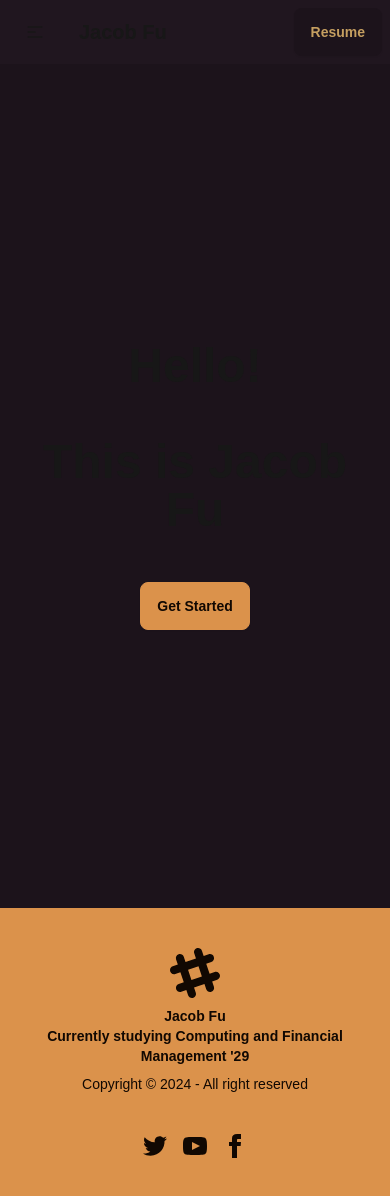
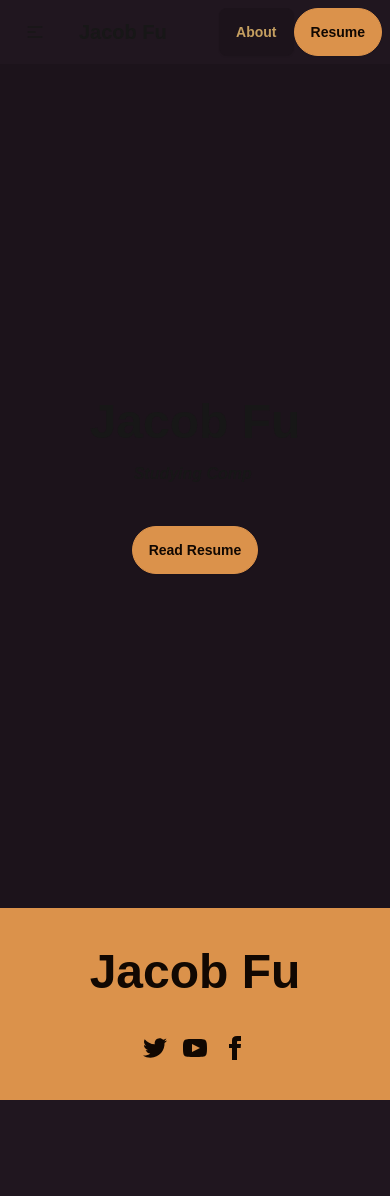
Before and after one commit to FuJacob/jacob-fu, a Next.js app: page / in a window 390 px wide. After the commit the page ends 1100 px from the top, so only its background shows below. Built offline with nearby package versions, Linux system fonts and the light colour scheme.

Commit message:
improved hero

```diff
--- a/package.json
+++ b/package.json
@@ -12,7 +12,8 @@
     "@tailwindcss/typography": "^0.5.15",
     "next": "15.0.3",
     "react": "19.0.0-rc-66855b96-20241106",
-    "react-dom": "19.0.0-rc-66855b96-20241106"
+    "react-dom": "19.0.0-rc-66855b96-20241106",
+    "react-simple-typewriter": "^5.0.1"
   },
   "devDependencies": {
     "daisyui": "^4.12.14",
--- a/src/app/components/Footer.jsx
+++ b/src/app/components/Footer.jsx
@@ -4,7 +4,7 @@ const Footer = () => {
   return (
     <footer className="footer footer-center bg-primary text-primary-content p-10">
       <aside>
-        <svg
+        {/* <svg
           width="50"
           height="50"
           viewBox="0 0 24 24"
@@ -14,12 +14,10 @@ const Footer = () => {
           className="inline-block fill-current"
         >
           <path d="M22.672 15.226l-2.432.811.841 2.515c.33 1.019-.209 2.127-1.23 2.456-1.15.325-2.148-.321-2.463-1.226l-.84-2.518-5.013 1.677.84 2.517c.391 1.203-.434 2.542-1.831 2.542-.88 0-1.601-.564-1.86-1.314l-.842-2.516-2.431.809c-1.135.328-2.145-.317-2.463-1.229-.329-1.018.211-2.127 1.231-2.456l2.432-.809-1.621-4.823-2.432.808c-1.355.384-2.558-.59-2.558-1.839 0-.817.509-1.582 1.327-1.846l2.433-.809-.842-2.515c-.33-1.02.211-2.129 1.232-2.458 1.02-.329 2.13.209 2.461 1.229l.842 2.515 5.011-1.677-.839-2.517c-.403-1.238.484-2.553 1.843-2.553.819 0 1.585.509 1.85 1.326l.841 2.517 2.431-.81c1.02-.33 2.131.211 2.461 1.229.332 1.018-.21 2.126-1.23 2.456l-2.433.809 1.622 4.823 2.433-.809c1.242-.401 2.557.484 2.557 1.838 0 .819-.51 1.583-1.328 1.847m-8.992-6.428l-5.01 1.675 1.619 4.828 5.011-1.674-1.62-4.829z"></path>
-        </svg>
-        <p className="font-bold">
-          Jacob Fu <br />
-          Currently studying Computing and Financial Management '29
-        </p>
-        <p>Copyright © {new Date().getFullYear()} - All right reserved</p>
+        </svg> */}
+        <p className="text-5xl font-bold">
+          Jacob Fu</p>
+        {/* <p>Copyright © {new Date().getFullYear()} - All right reserved</p> */}
       </aside>
       <nav>
         <div className="grid grid-flow-col gap-4">
--- a/src/app/components/Hero.jsx
+++ b/src/app/components/Hero.jsx
@@ -1,16 +1,19 @@
 import React from "react";
-
+import Questions from "./Questions";
+import Resume from "./Resume";
+import TypeWriterText from "./TypeWriterText";
 const Hero = () => {
   return (
-    <div className="hero bg-base-200 min-h-screen">
-      <div className="hero-content text-center">
-        <div className="max-w-md">
-          <h1 className="text-5xl font-bold">Hello!</h1>
-          <h2 className="text-5xl font-bold py-12">This is Jacob Fu</h2>
-          <button className="btn btn-primary">Get Started</button>
+    <>
+      <div className="hero bg-base-200 min-h-screen">
+        <div className="grid hero-content text-center">
+            <h1 className="text-5xl font-bold">Jacob Fu</h1>
+            <TypeWriterText />
+            <Resume/>
+            {/* <Questions /> */}
+          </div>
         </div>
-      </div>
-    </div>
+    </>
   );
 };
 
--- a/src/app/components/Navbar.jsx
+++ b/src/app/components/Navbar.jsx
@@ -1,6 +1,10 @@
-import React from 'react'
-
-const Navbar = ({ title='Jacob Fu', button='Resume', }) => {
+import React from "react";
+import Resume from "./Resume"
+const Navbar = ({
+  title = "Jacob Fu",
+  button1 = "Resume",
+  button2 = "About",
+}) => {
   return (
     <div className="navbar bg-base-100">
       <div className="navbar-start">
@@ -11,50 +15,25 @@ const Navbar = ({ title='Jacob Fu', button='Resume', }) => {
               className="h-5 w-5"
               fill="none"
               viewBox="0 0 24 24"
-          stroke="currentColor">
+              stroke="currentColor"
+            >
               <path
                 strokeLinecap="round"
                 strokeLinejoin="round"
                 strokeWidth="2"
-            d="M4 6h16M4 12h8m-8 6h16" />
+                d="M4 6h16M4 12h8m-8 6h16"
+              />
             </svg>
           </div>
-      <ul
-        tabIndex={0}
-        className="menu menu-sm dropdown-content bg-base-100 rounded-box z-[1] mt-3 w-52 p-2 shadow">
-        <li><a>Home</a></li>
-        {/* <li>
-          <a>Parent</a>
-          <ul className="p-2">
-            <li><a>Submenu 1</a></li>
-            <li><a>Submenu 2</a></li>
-          </ul>
-        </li>
-        <li><a>Item 3</a></li> */}
-      </ul>
         </div>
         <a className="btn btn-ghost text-xl">{title}</a>
       </div>
-  <div className="navbar-center hidden lg:flex">
-    <ul className="menu menu-horizontal px-1">
-      <li><a>Item 1</a></li>
-      <li>
-        <details>
-          <summary>Parent</summary>
-          <ul className="p-2">
-            <li><a>Submenu 1</a></li>
-            <li><a>Submenu 2</a></li>
-          </ul>
-        </details>
-      </li>
-      <li><a>Item 3</a></li>
-    </ul>
+      <div className="menu-horizontal navbar-end ">
+          <a className="btn">{button2}</a>
+
+<Resume title='Resume' />      </div>
     </div>
-  <div className="navbar-end">
-    <a className="btn">{button}</a>
-  </div>
-</div>
-  )
-}
+  );
+};
 
-export default Navbar
+export default Navbar;
--- /dev/null
+++ b/src/app/components/Questions.jsx
@@ -0,0 +1,29 @@
+import React from "react";
+
+const Questions = () => {
+  return (
+      <div className="text-center py-16 w-auto">
+        <div className="justify-center collapse bg-base-300">
+          <input type="radio" name="my-accordion-1" defaultChecked/>
+          <div className="collapse-title text-2xl font-bold">
+            Who am I?
+          </div>
+          <div className="collapse-content">
+            <p>I'm a student at the <b>University of Waterloo</b>,
+            studying <b>Computer Science and Finance</b></p>
+          </div>
+        </div>
+        <div className="collapse bg-base-300 p-6">
+          <input type="radio" name="my-accordion-1" />
+          <div className="collapse-title text-2xl font-bold">
+            <p>What am I seeking?</p>
+          </div>
+          <div className="collapse-content">
+            <p>I'm looking for front-end or back-end positions at tech companies that drive towards innovation</p>
+          </div>
+        </div>
+      </div>
+  );
+};
+
+export default Questions;
--- /dev/null
+++ b/src/app/components/Resume.jsx
@@ -0,0 +1,18 @@
+"use client";
+import React from 'react';
+
+const Resume = ({title='Read Resume'}) => {
+    const resume = () => {
+        window.open('JacobFu_Resume.pdf', '_blank'); // Opens the PDF in a new tab
+    };
+
+    return (
+        <div className="justify-center">
+        <button className="btn btn-primary rounded-full" onClick={resume}>
+            {title}
+        </button>
+        </div>
+    );
+};
+
+export default Resume;
--- /dev/null
+++ b/src/app/components/TypeWriterText.jsx
@@ -0,0 +1,24 @@
+'use client'
+import React from 'react'
+import { Typewriter } from 'react-simple-typewriter'
+
+const TypeWriterText = () => {
+  return (
+    <div className='h-12 flex justify-center'>
+       <h2 className="font-bold italic"><Typewriter
+            words={['University of Waterloo Student', 'Studying Computer Science & Finance (BCFM)', 'Graduating in \'29', 'Seeking Software Internships']}
+            loop={0}
+            cursor
+            cursorStyle="|"
+            typeSpeed={70}
+            deleteSpeed={50}
+            delaySpeed={1000}
+            // onLoopDone={handleDone}
+            // onType={handleType}
+          /></h2>
+          </div>
+
+    )
+}
+
+export default TypeWriterText
```
Also changed, not shown: src/app/page.js (+7 -6 lines), 2 other files (tests, documents, lock files or other folders). Lines whose indentation alone changed are shown as unchanged.
